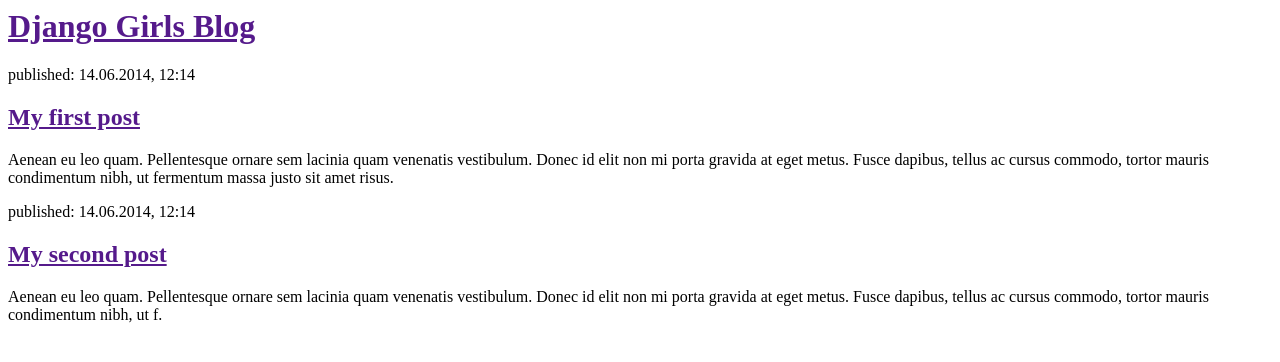
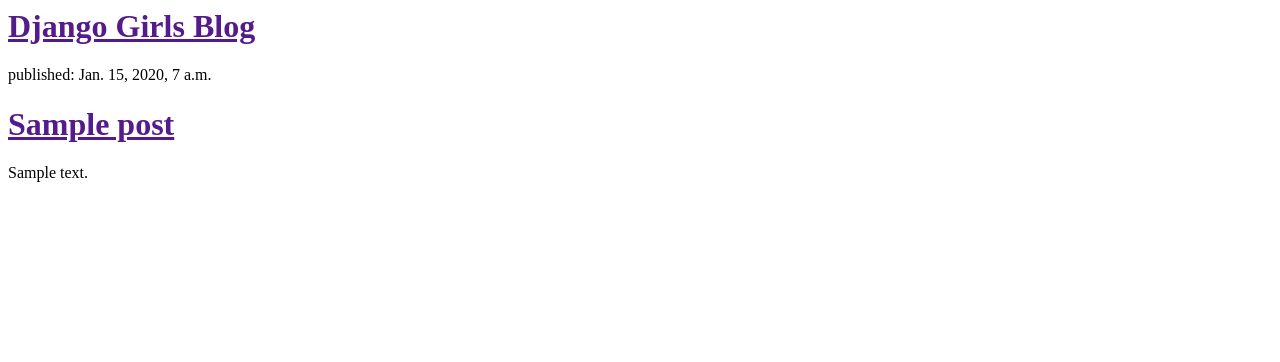
Before and after one commit to marBertola/my-first-blog, a Django app: template blog/templates/blog/post_list.html in a window 1280 px wide. Shown: the top 362 px of the page. Run offline with Django 3.2, Linux system fonts and the light colour scheme; the template is opened without the code that fills it: values that come from a table or form of the project are taken from there, others are empty; tables that the repository leaves empty hold one stand-in row (values such as "Sample post").

Commit message:
Modified templates to display posts from database.

```diff
--- a/blog/templates/blog/post_list.html
+++ b/blog/templates/blog/post_list.html
@@ -10,18 +10,14 @@
 		<div>
 			<h1><a href="">Django Girls Blog</a></h1>
 		</div>
-
-		<div>
-			<p>published: 14.06.2014, 12:14</p>
-			<h2><a href="">My first post</a></h2>
-			<p>Aenean eu leo quam. Pellentesque ornare sem lacinia quam venenatis vestibulum. Donec id elit non mi porta gravida at eget metus. Fusce dapibus, tellus ac cursus commodo, tortor mauris condimentum nibh, ut fermentum massa justo sit amet risus.</p>
-		</div>
-
-		<div>
-			<p>published: 14.06.2014, 12:14</p>
-			<h2><a href="">My second post</a></h2>
-			<p>Aenean eu leo quam. Pellentesque ornare sem lacinia quam venenatis vestibulum. Donec id elit non mi porta gravida at eget metus. Fusce dapibus, tellus ac cursus commodo, tortor mauris condimentum nibh, ut f.</p>
-		</div>
+	<!--Es un ciclo que te muestra todos los post-->
+	{% for post in posts %}
+        <div>
+            <p>published: {{ post.published_date }}</p>
+            <h1><a href="">{{ post.title }}</a></h1>
+            <p>{{ post.text|linebreaksbr }}</p>
+        </div>
+    {% endfor %}
 	</body>
 </html>
 <!--</html > es siempre el final-->
```
Also changed, not shown: blog/views.py (+8 -1 lines).
